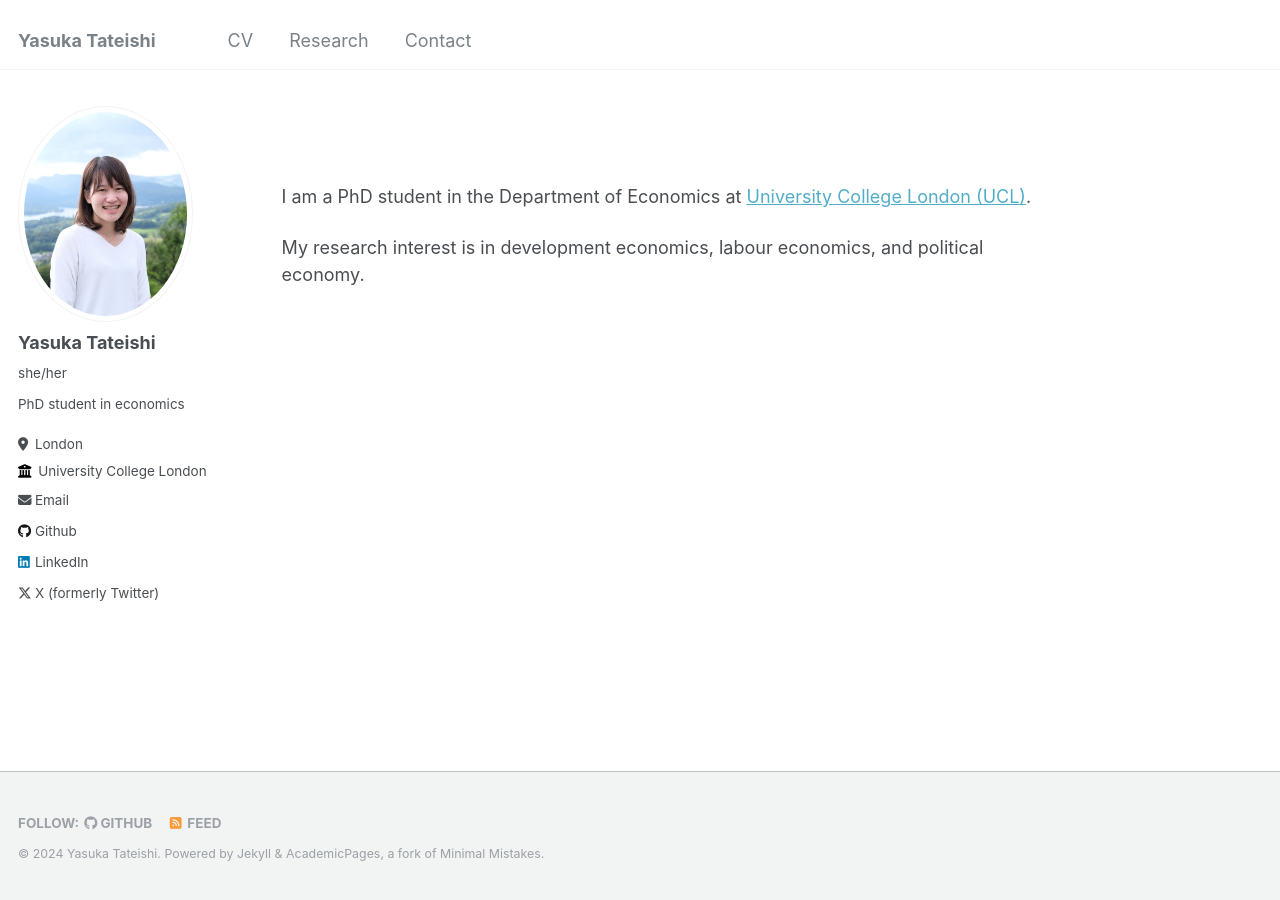
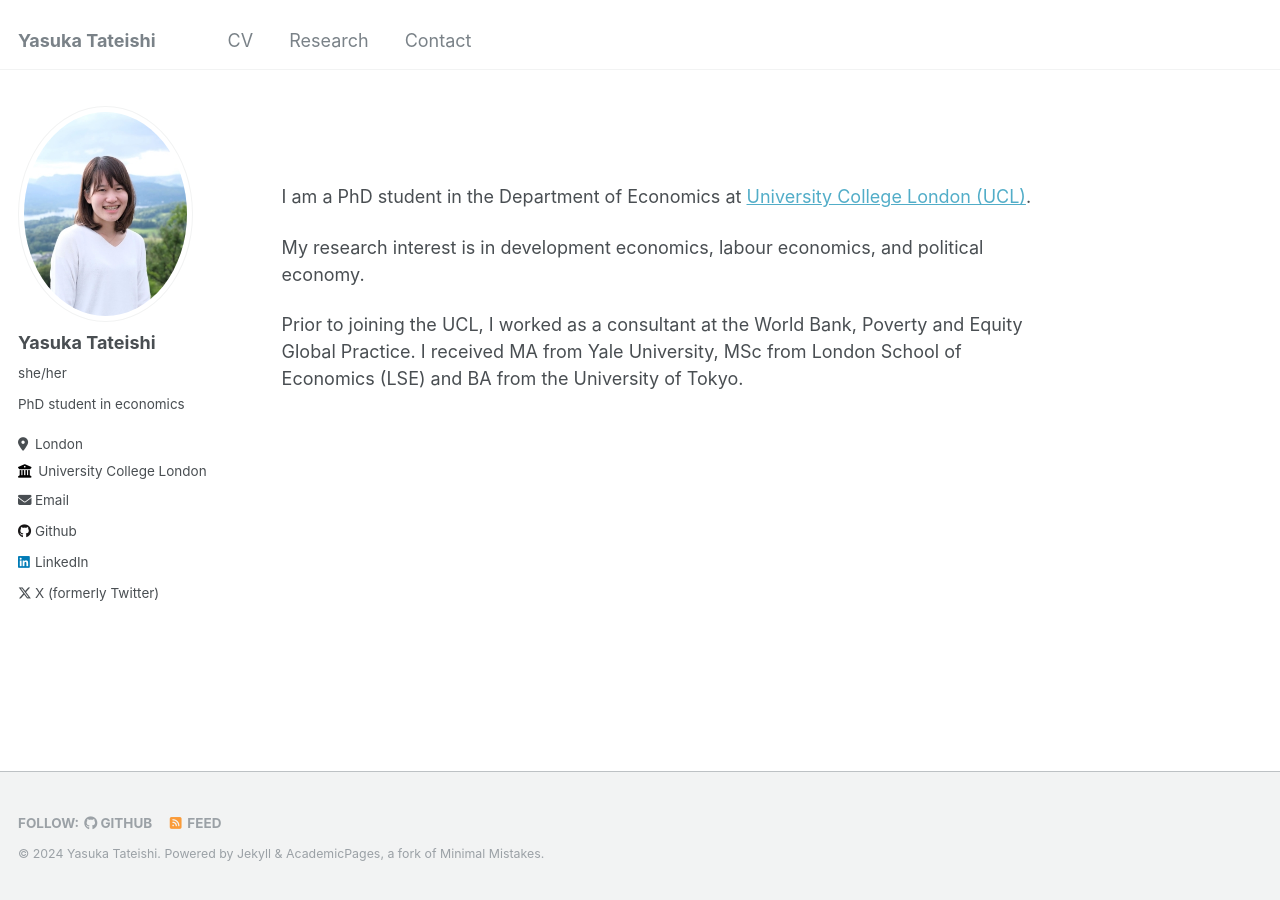
Before and after one commit to yaskatat/yaskatat.github.io, a Jekyll site: the page built from _pages/about.md, in a window 1280 px wide. Built offline with Jekyll 4.4.1, drawn with Linux system fonts in a browser that asks for light colours.

Commit message:
Update about.md

```diff
--- a/_pages/about.md
+++ b/_pages/about.md
@@ -14,3 +14,6 @@ redirect_from:
 I am a PhD student in the Department of Economics at [University College London (UCL)](https://www.ucl.ac.uk/economics/ucl-department-economics).
 
 My research interest is in development economics, labour economics, and political economy.
+
+
+Prior to joining the UCL, I worked as a consultant at the World Bank, Poverty and Equity Global Practice. I received MA from Yale University, MSc from London School of Economics (LSE) and BA from the University of Tokyo.
```
